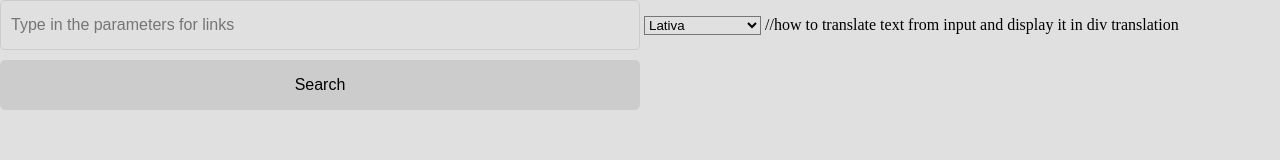
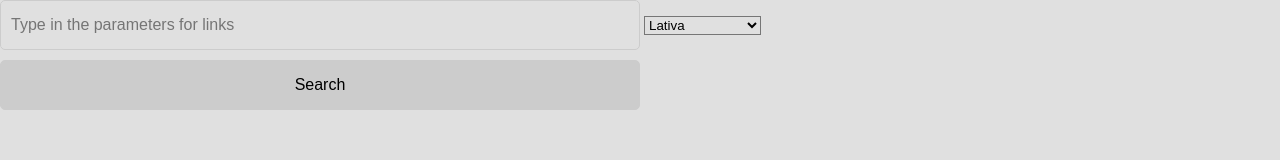
Before and after one commit to ydawe/link-generator, a plain HTML site: page index.html in a window 1280 px wide. Drawn offline with Linux system fonts and the light colour scheme.

Commit message:
Update index.html

```diff
--- a/index.html
+++ b/index.html
@@ -48,8 +48,7 @@
 
 
 </select>
-//how to translate text from input and display it in div translation
-<div id="translation"></div>
+
 <button onclick="search()">Search</button>
 <div id="display"></div>
 <script>
```
